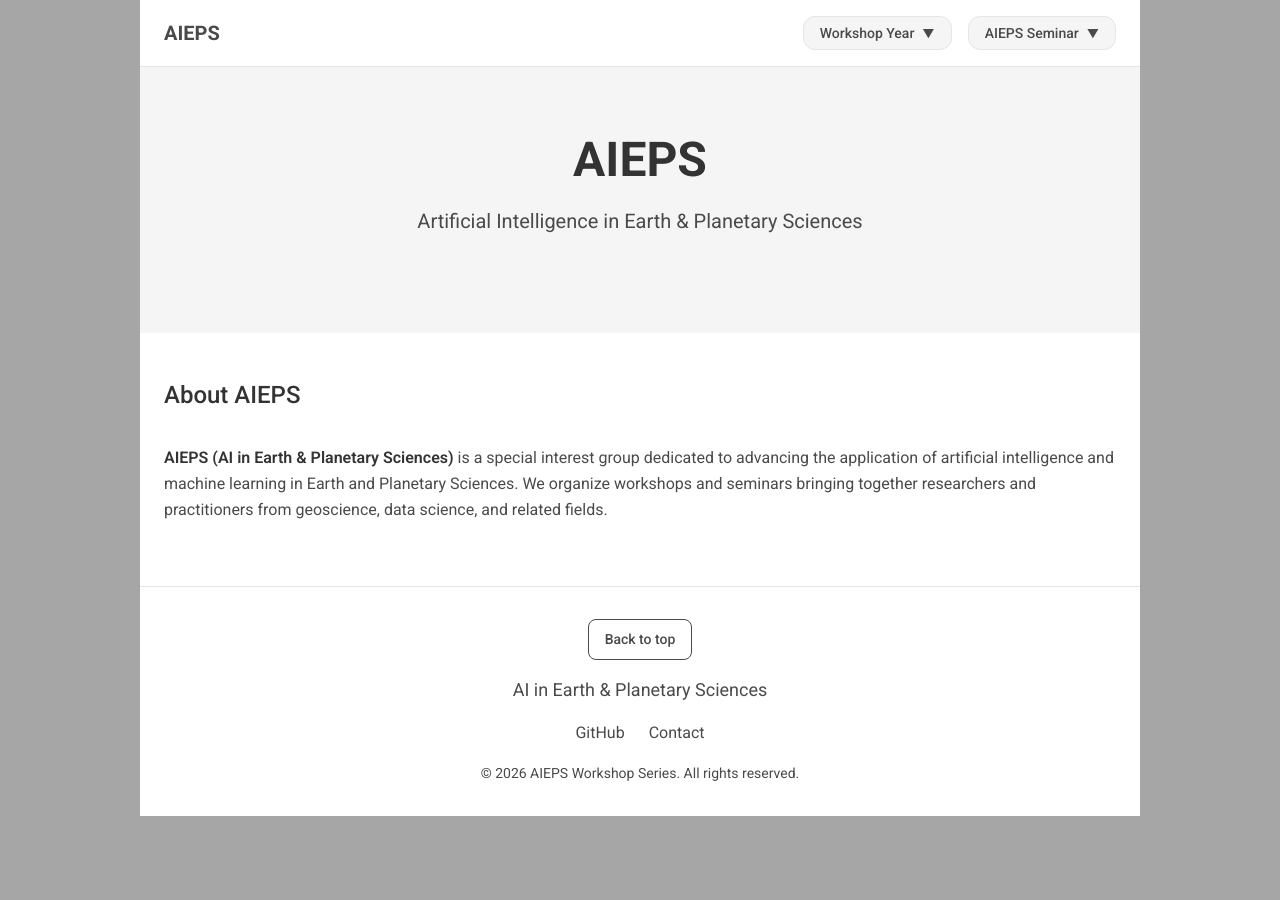
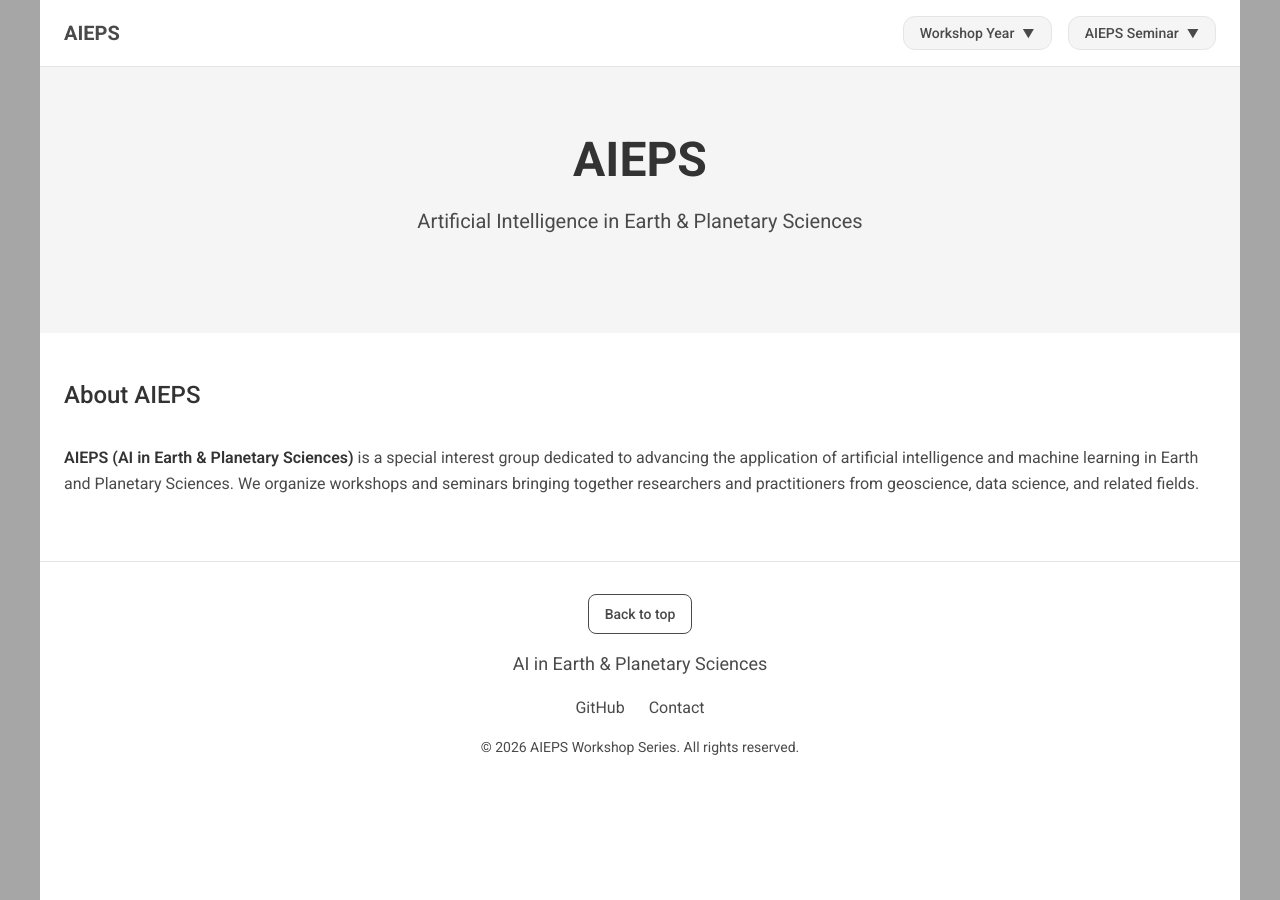
Before and after one commit to AI-EPS/ai-eps.github.io, a Jekyll site: the page built from index.md, in a window 1280 px wide. Built offline with Jekyll 4.4.1, drawn with Linux system fonts in a browser that asks for light colours.

Commit message:
Update site frame styles for improved layout
Increased max-width of site frame and adjusted width calculation. Added min-height and flex properties for layout.

```diff
--- a/assets/css/style.css
+++ b/assets/css/style.css
@@ -62,9 +62,17 @@ p {
    Site Frame - Unified white container
    -------------------------------------------------------------------------- */
 .site-frame {
-  max-width: 1000px;
+  max-width: 1200px;
+  width: min(1200px, calc(100% - 3rem));
   margin: 0 auto;
   background: #ffffff;
+  min-height: 100vh;
+  display: flex;
+  flex-direction: column;
+}
+
+.site-main {
+  flex: 1;
 }
 
 .container {
```
